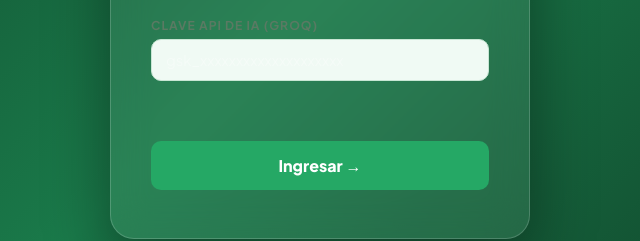
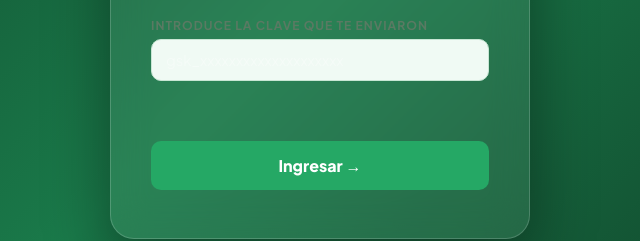
Before and after one commit to juangabrielSSJ/PC-REVIVE, an Electron app: page rubricas.html in a window 1400 px wide. Shown: the part 411-652 px from the top of the page, 380-1020 px from the left. Drawn offline with Linux system fonts and the light colour scheme.

Commit message:
rubricas.html

```diff
--- a/rubricas.html
+++ b/rubricas.html
@@ -327,7 +327,7 @@
     </div>
 
     <div class="field">
-      <label class="lock-label">Clave API de IA (Groq)</label>
+      <label class="lock-label">INTRODUCE LA CLAVE QUE TE ENVIARON</label>
       <input class="lock-input" type="password" id="pass2" placeholder="gsk_xxxxxxxxxxxxxxxxxxxx"/>
     </div>
 
```
